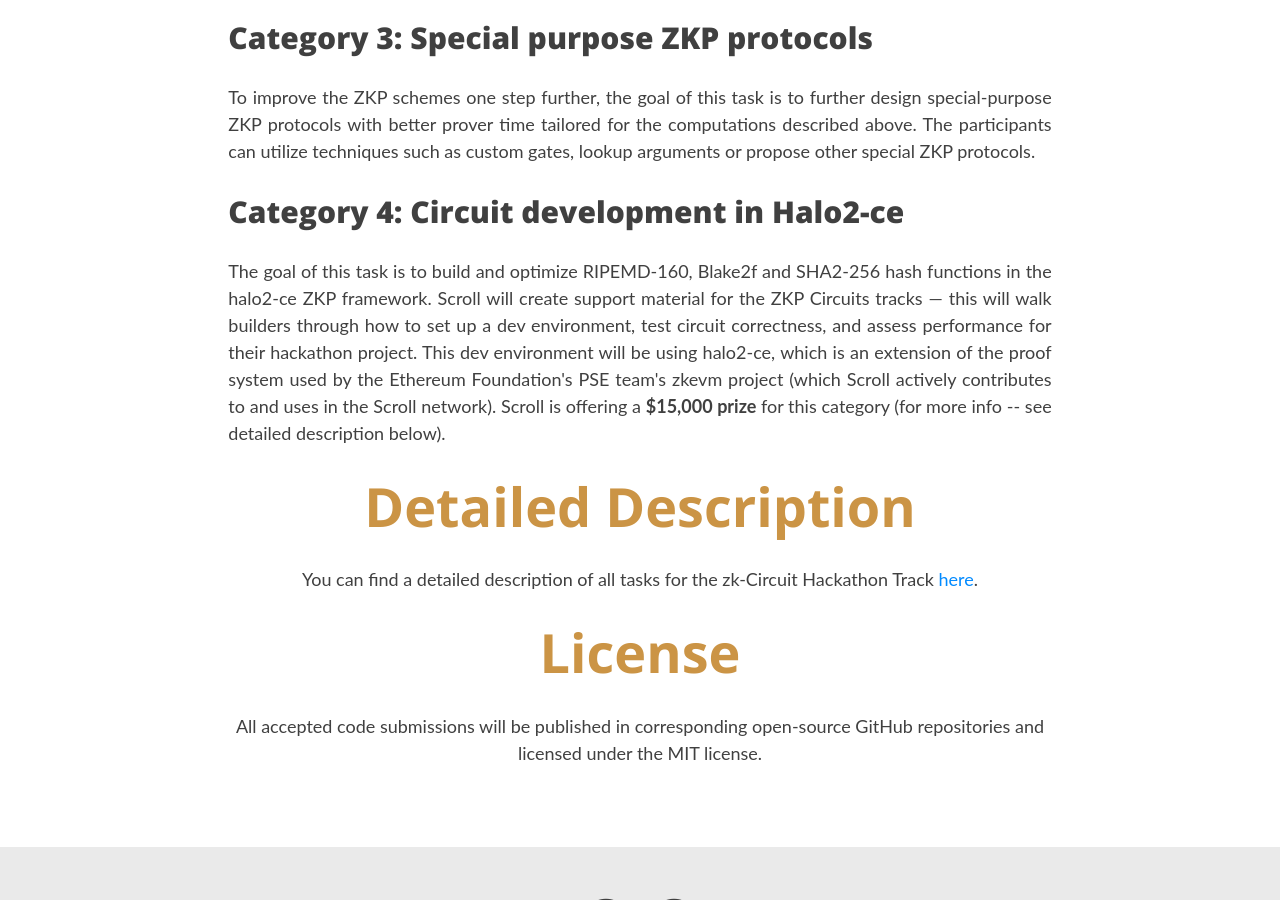
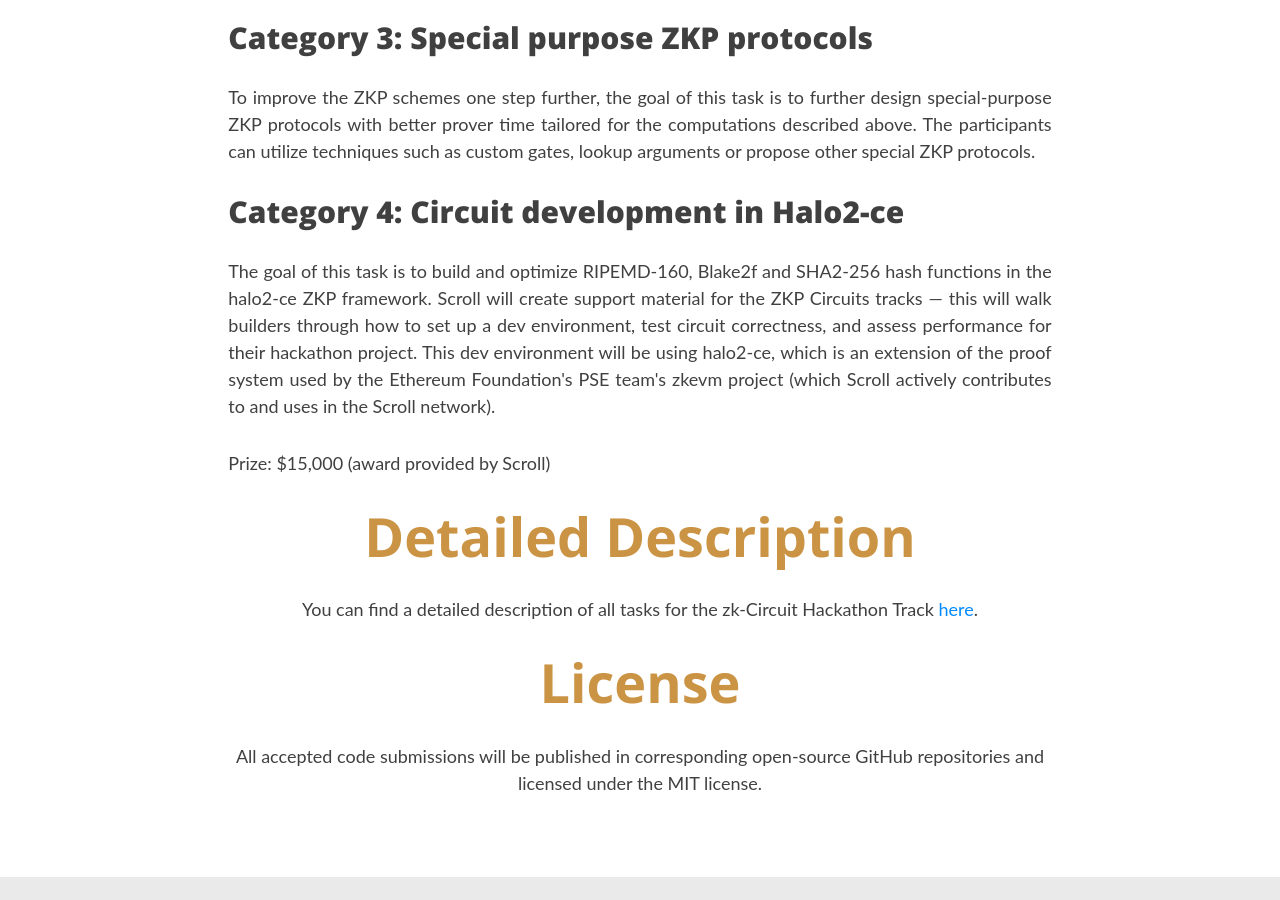
Before and after one commit to rdi-berkeley/zkp-web3-hackathon, a Jekyll site: the page built from _tracks/zk_circuit_track.md, in a window 1280 px wide and 900 px high, scrolled down 2364 px. Built offline with Jekyll 4.4.1, drawn with Linux system fonts in a browser that asks for light colours; nearby versions of some CDN libraries; comment, search, counter and statistics services are not loaded.

Commit message:
Update zk_circuit_track.md

```diff
--- a/_tracks/zk_circuit_track.md
+++ b/_tracks/zk_circuit_track.md
@@ -82,8 +82,11 @@ Each of the following categories has designated tasks, which are described in <a
     </p>
 
     <h2>Category 4: Circuit development in Halo2-ce</h2>
-    <p> The goal of this task is to build and optimize RIPEMD-160, Blake2f and SHA2-256 hash functions in the halo2-ce ZKP framework. Scroll will create support material for the ZKP Circuits tracks — this will walk builders through how to set up a dev environment, test circuit correctness, and assess performance for their hackathon project. This dev environment will be using halo2-ce, which is an extension of the proof system used by the Ethereum Foundation's PSE team's zkevm project (which Scroll actively contributes to and uses in the Scroll network). Scroll is offering a <b> $15,000 prize </b> for this category (for more info -- see detailed description below).
+    <p> The goal of this task is to build and optimize RIPEMD-160, Blake2f and SHA2-256 hash functions in the halo2-ce ZKP framework. Scroll will create support material for the ZKP Circuits tracks — this will walk builders through how to set up a dev environment, test circuit correctness, and assess performance for their hackathon project. This dev environment will be using halo2-ce, which is an extension of the proof system used by the Ethereum Foundation's PSE team's zkevm project (which Scroll actively contributes to and uses in the Scroll network).
     </p>
+    <p>
+   Prize: $15,000 (award provided by Scroll)
+</p>
 </div>
 
 <div style="text-align: center;">
```
